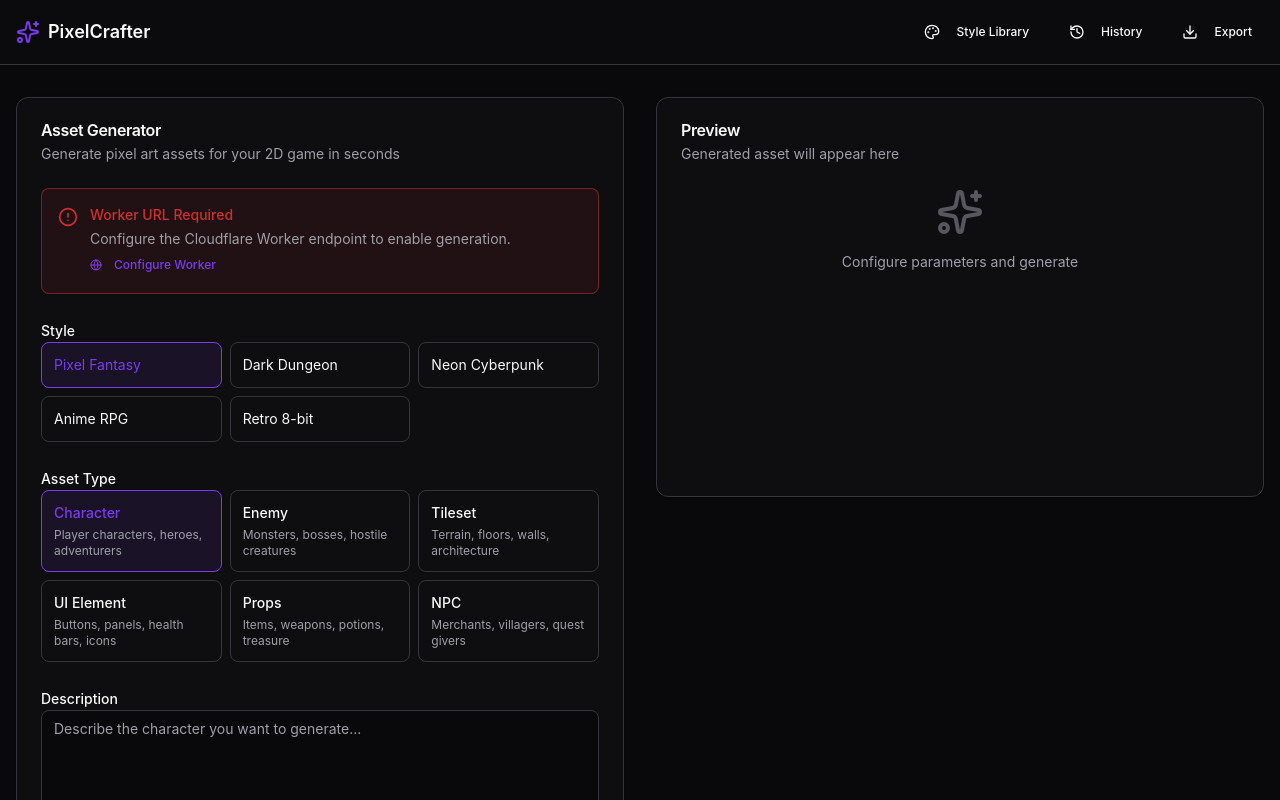
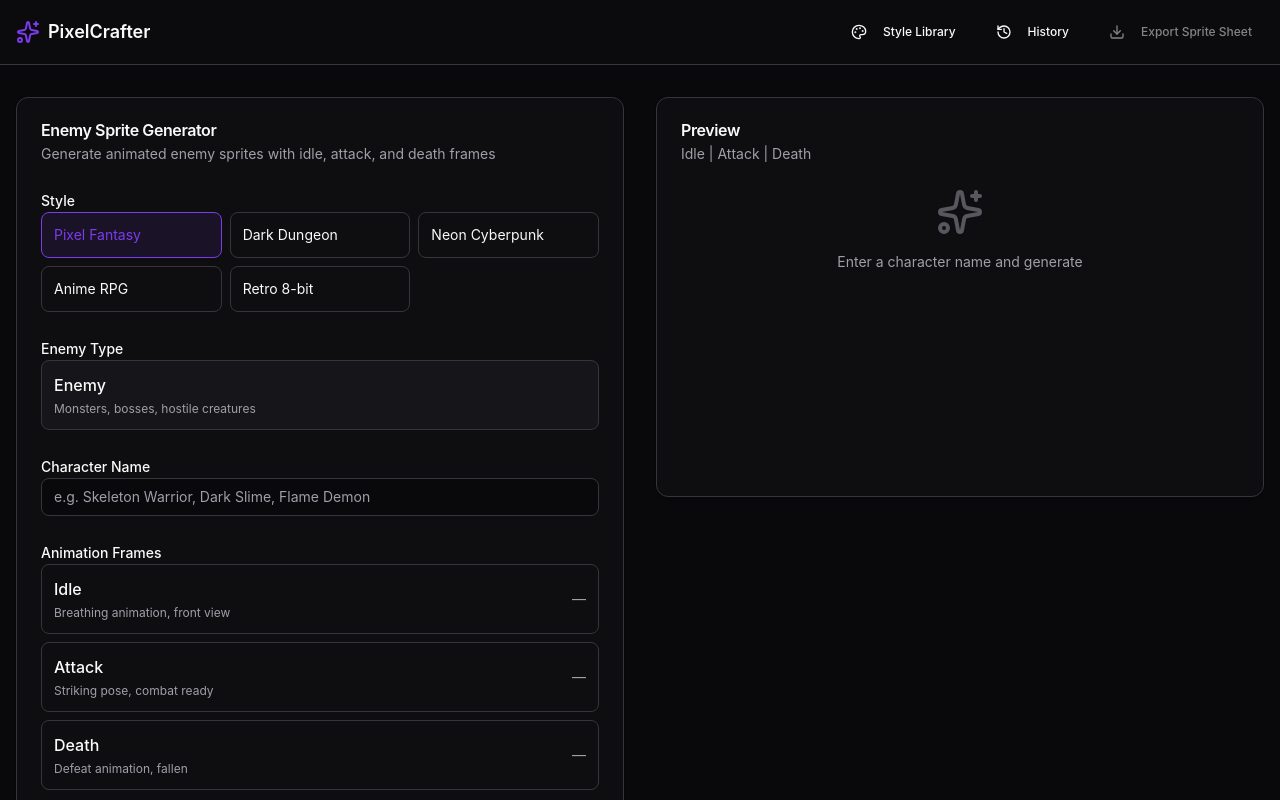
Before and after one commit to mark2574789362-byte/pixel-crafter, a React (Vite) app: page / in a window 1280 px wide. Shown: the top 800 px of the page. Built offline with nearby package versions, Linux system fonts and the light colour scheme.

Commit message:
feat: multi-frame enemy generation with sprite sheet export

```diff
--- a/src/App.tsx
+++ b/src/App.tsx
@@ -1,8 +1,12 @@
 import { useState } from 'react'
-import { Sparkles, Download, History, Palette, AlertCircle, Globe } from 'lucide-react'
+import { Sparkles, Download, History, Palette, AlertCircle, Globe, Layers } from 'lucide-react'
 import { Button } from '@/components/ui/button'
 import { Card, CardContent, CardDescription, CardHeader, CardTitle } from '@/components/ui/card'
-import { type PixelStyle, type AssetType } from '@/types'
+import { type PixelStyle } from '@/types'
+import { createSpriteSheet, downloadSpriteSheet } from '@/lib/spriteSheetExporter'
+
+const WORKER_URL_KEY = 'pixel-crafter-worker-url'
+const WORKER_URL = 'https://pixel-crafter-worker.mark2574789362.workers.dev'
 
 const STYLE_PRESETS: Record<PixelStyle, { name: string }> = {
   'pixel-fantasy': { name: 'Pixel Fantasy' },
@@ -12,57 +16,30 @@ const STYLE_PRESETS: Record<PixelStyle, { name: string }> = {
   'retro-8bit': { name: 'Retro 8-bit' },
 }
 
-const ASSET_TYPES: AssetType[] = ['character', 'enemy', 'tileset', 'ui', 'props', 'npc']
-
-const ASSET_TYPE_LABELS: Record<AssetType, string> = {
-  character: 'Character',
-  enemy: 'Enemy',
-  tileset: 'Tileset',
-  ui: 'UI Element',
-  props: 'Props',
-  npc: 'NPC',
+const FRAME_TYPES = ['idle', 'attack', 'death'] as const
+const FRAME_LABELS: Record<string, string> = {
+  idle: 'Idle',
+  attack: 'Attack',
+  death: 'Death',
 }
-
-const ASSET_TYPE_DESCRIPTIONS: Record<AssetType, string> = {
-  character: 'Player characters, heroes, adventurers',
-  enemy: 'Monsters, bosses, hostile creatures',
-  tileset: 'Terrain, floors, walls, architecture',
-  ui: 'Buttons, panels, health bars, icons',
-  props: 'Items, weapons, potions, treasure',
-  npc: 'Merchants, villagers, quest givers',
+const FRAME_DESCRIPTIONS: Record<string, string> = {
+  idle: 'Breathing animation, front view',
+  attack: 'Striking pose, combat ready',
+  death: 'Defeat animation, fallen',
 }
-
-const STYLE_CONTEXT: Record<PixelStyle, string> = {
-  'pixel-fantasy': 'pixel art, fantasy RPG, vibrant colors, crisp pixels, 16-bit era style',
-  'dark-dungeon': 'pixel art, dark dungeon crawler, moody lighting, stone textures, torchlight glow',
-  'neon-cyberpunk': 'pixel art, neon cyberpunk, glowing lights, dark city, rain reflections, retrofuturistic',
-  'anime-rpg': 'pixel art, anime RPG style, expressive characters, colorful, JRPG aesthetic',
-  'retro-8bit': '8-bit pixel art, NES style, limited color palette, authentic retro gaming',
-}
-
-const ASSET_CONTEXT: Record<AssetType, string> = {
-  character: 'player character, hero, adventurer, standing pose',
-  enemy: 'monster creature, hostile enemy, boss, combat ready',
-  tileset: 'game tile, dungeon floor, stone wall, terrain element',
-  ui: 'game UI element, button, panel, HUD component',
-  props: 'game item, weapon, potion, treasure chest, collectible',
-  npc: 'NPC, villager, merchant, quest giver, friendly character',
-}
-
-const WORKER_URL_KEY = 'pixel-crafter-worker-url'
 
 function App() {
   const [selectedStyle, setSelectedStyle] = useState<PixelStyle>('pixel-fantasy')
-  const [selectedAssetType, setSelectedAssetType] = useState<AssetType>('character')
-  const [prompt, setPrompt] = useState('')
+  const [characterName, setCharacterName] = useState('')
   const [isGenerating, setIsGenerating] = useState(false)
-  const [generatedImage, setGeneratedImage] = useState<string | null>(null)
+  const [currentFrame, setCurrentFrame] = useState<string>('')
+  const [generatedFrames, setGeneratedFrames] = useState<Record<string, string>>({})
   const [error, setError] = useState<string | null>(null)
   const [showWorkerInput, setShowWorkerInput] = useState(false)
-  const [workerUrl, setWorkerUrl] = useState(() => localStorage.getItem(WORKER_URL_KEY) || '')
+  const [workerUrl, setWorkerUrl] = useState(() => localStorage.getItem(WORKER_URL_KEY) || WORKER_URL)
 
   const handleGenerate = async () => {
-    if (!prompt.trim()) return
+    if (!characterName.trim()) return
     if (!workerUrl.trim()) {
       setError('Please configure the Worker URL first')
       setShowWorkerInput(true)
@@ -71,35 +48,41 @@ function App() {
 
     setIsGenerating(true)
     setError(null)
-    setGeneratedImage(null)
+    setGeneratedFrames({})
 
     try {
-      const fullPrompt = `${STYLE_CONTEXT[selectedStyle]}, ${ASSET_CONTEXT[selectedAssetType]}, ${prompt}`
+      const frames: Record<string, string> = {}
+
+      for (const frameType of FRAME_TYPES) {
+        setCurrentFrame(frameType)
 
         const response = await fetch(workerUrl, {
           method: 'POST',
           headers: { 'Content-Type': 'application/json' },
           body: JSON.stringify({
-          prompt: fullPrompt,
-          negative_prompt: 'photorealistic, blurry, low quality, modern, 3D render, watermark, signature, text overlay',
-          width: 1024,
-          height: 1024,
-          guidance_scale: 7.5,
-          num_inference_steps: 30,
+            style: selectedStyle,
+            assetType: 'enemy',
+            characterName: characterName.trim(),
+            frameType,
           }),
         })
 
         const data = await response.json()
 
         if (!response.ok) {
-        throw new Error(data.error || 'Generation failed')
+          throw new Error(data.error || `Generation failed for ${frameType}`)
         }
 
-      setGeneratedImage(data.imageUrl)
+        frames[frameType] = data.imageUrl
+        setGeneratedFrames({ ...frames })
+      }
+
+      setCurrentFrame('')
     } catch (err) {
       setError(err instanceof Error ? err.message : 'Generation failed')
     } finally {
       setIsGenerating(false)
+      setCurrentFrame('')
     }
   }
 
@@ -108,6 +91,20 @@ function App() {
     localStorage.setItem(WORKER_URL_KEY, url)
     setShowWorkerInput(false)
   }
+
+  const handleExportSpriteSheet = async () => {
+    const imageUrls = FRAME_TYPES.map(ft => generatedFrames[ft]).filter(Boolean)
+    if (imageUrls.length === 0) return
+
+    try {
+      const exportData = await createSpriteSheet(imageUrls, characterName)
+      downloadSpriteSheet(exportData)
+    } catch (err) {
+      setError(err instanceof Error ? err.message : 'Export failed')
+    }
+  }
+
+  const hasAllFrames = FRAME_TYPES.every(ft => generatedFrames[ft])
 
   return (
     <div className="min-h-screen bg-background">
@@ -126,9 +123,9 @@ function App() {
               <History className="mr-2 h-4 w-4" />
               History
             </Button>
-            <Button variant="ghost" size="sm">
+            <Button variant="ghost" size="sm" onClick={handleExportSpriteSheet} disabled={!hasAllFrames}>
               <Download className="mr-2 h-4 w-4" />
-              Export
+              Export Sprite Sheet
             </Button>
           </nav>
         </div>
@@ -139,9 +136,9 @@ function App() {
           <div className="space-y-6">
             <Card>
               <CardHeader>
-                <CardTitle>Asset Generator</CardTitle>
+                <CardTitle>Enemy Sprite Generator</CardTitle>
                 <CardDescription>
-                  Generate pixel art assets for your 2D game in seconds
+                  Generate animated enemy sprites with idle, attack, and death frames
                 </CardDescription>
               </CardHeader>
               <CardContent className="space-y-6">
@@ -192,35 +189,58 @@ function App() {
                 </div>
 
                 <div className="space-y-3">
-                  <label className="text-sm font-medium">Asset Type</label>
-                  <div className="grid grid-cols-2 gap-2 sm:grid-cols-3">
-                    {ASSET_TYPES.map(type => (
-                      <button
-                        key={type}
-                        onClick={() => setSelectedAssetType(type)}
-                        className={`rounded-lg border p-3 text-left text-sm transition-colors ${
-                          selectedAssetType === type
-                            ? 'border-primary bg-primary/10 text-primary'
-                            : 'border-border hover:border-primary/50 hover:bg-accent/50'
-                        }`}
-                      >
-                        <div className="font-medium">{ASSET_TYPE_LABELS[type]}</div>
+                  <label className="text-sm font-medium">Enemy Type</label>
+                  <div className="rounded-lg border border-border bg-muted/30 p-3">
+                    <div className="font-medium">Enemy</div>
                     <div className="mt-1 text-xs text-muted-foreground">
-                          {ASSET_TYPE_DESCRIPTIONS[type]}
+                      Monsters, bosses, hostile creatures
                     </div>
-                      </button>
-                    ))}
                   </div>
                 </div>
 
                 <div className="space-y-3">
-                  <label className="text-sm font-medium">Description</label>
-                  <textarea
-                    value={prompt}
-                    onChange={e => setPrompt(e.target.value)}
-                    placeholder={`Describe the ${ASSET_TYPE_LABELS[selectedAssetType].toLowerCase()} you want to generate...`}
-                    className="min-h-[120px] w-full rounded-lg border border-input bg-background px-3 py-2 text-sm placeholder:text-muted-foreground focus:outline-none focus:ring-2 focus:ring-ring"
+                  <label className="text-sm font-medium">Character Name</label>
+                  <input
+                    type="text"
+                    value={characterName}
+                    onChange={e => setCharacterName(e.target.value)}
+                    placeholder="e.g. Skeleton Warrior, Dark Slime, Flame Demon"
+                    className="w-full rounded-lg border border-input bg-background px-3 py-2 text-sm placeholder:text-muted-foreground focus:outline-none focus:ring-2 focus:ring-ring"
                   />
+                </div>
+
+                <div className="space-y-3">
+                  <label className="text-sm font-medium">Animation Frames</label>
+                  <div className="space-y-2">
+                    {FRAME_TYPES.map(ft => (
+                      <div
+                        key={ft}
+                        className={`flex items-center justify-between rounded-lg border p-3 transition-colors ${
+                          currentFrame === ft
+                            ? 'border-primary bg-primary/10'
+                            : generatedFrames[ft]
+                            ? 'border-green-500/50 bg-green-500/10'
+                            : 'border-border'
+                        }`}
+                      >
+                        <div>
+                          <div className="font-medium">{FRAME_LABELS[ft]}</div>
+                          <div className="mt-1 text-xs text-muted-foreground">
+                            {FRAME_DESCRIPTIONS[ft]}
+                          </div>
+                        </div>
+                        <div className="text-sm">
+                          {currentFrame === ft ? (
+                            <span className="animate-spin">⟳</span>
+                          ) : generatedFrames[ft] ? (
+                            <span className="text-green-500">✓</span>
+                          ) : (
+                            <span className="text-muted-foreground">—</span>
+                          )}
+                        </div>
+                      </div>
+                    ))}
+                  </div>
                 </div>
 
                 {error && (
@@ -233,17 +253,17 @@ function App() {
                   className="w-full"
                   size="lg"
                   onClick={handleGenerate}
-                  disabled={isGenerating || !prompt.trim() || !workerUrl.trim()}
+                  disabled={isGenerating || !characterName.trim() || !workerUrl.trim()}
                 >
                   {isGenerating ? (
                     <>
                       <span className="mr-2 animate-spin">⟳</span>
-                      Generating...
+                      Generating {currentFrame ? `${FRAME_LABELS[currentFrame]}` : ''} frame...
                     </>
                   ) : (
                     <>
                       <Sparkles className="mr-2 h-4 w-4" />
-                      Generate Asset
+                      Generate All Frames
                     </>
                   )}
                 </Button>
@@ -255,20 +275,37 @@ function App() {
             <Card className="min-h-[400px]">
               <CardHeader>
                 <CardTitle>Preview</CardTitle>
-                <CardDescription>Generated asset will appear here</CardDescription>
+                <CardDescription>Idle | Attack | Death</CardDescription>
               </CardHeader>
-              <CardContent className="flex items-center justify-center">
-                {generatedImage ? (
-                  <div className="relative w-full">
+              <CardContent>
+                {hasAllFrames ? (
+                  <div className="space-y-4">
+                    <div className="flex gap-2">
+                      {FRAME_TYPES.map(ft => (
+                        <div key={ft} className="flex-1 text-center">
+                          <div className="text-xs font-medium text-muted-foreground mb-2">
+                            {FRAME_LABELS[ft]}
+                          </div>
                           <img
-                      src={generatedImage}
-                      alt="Generated asset"
+                            src={generatedFrames[ft]}
+                            alt={`${ft} frame`}
                             className="w-full rounded-lg border border-border"
                           />
-                    <div className="mt-4 flex gap-2">
+                        </div>
+                      ))}
+                    </div>
+                    <div className="flex gap-2">
+                      <Button
+                        onClick={handleExportSpriteSheet}
+                        className="flex-1"
+                        size="sm"
+                      >
+                        <Layers className="mr-2 h-4 w-4" />
+                        Export Sprite Sheet
+                      </Button>
                       <a
-                        href={generatedImage}
-                        download="pixel-crafter-asset.png"
+                        href={generatedFrames.idle}
+                        download={`${characterName.toLowerCase().replace(/\s+/g, '-')}-idle.png`}
                         target="_blank"
                         rel="noopener noreferrer"
                         className="inline-flex items-center justify-center gap-2 whitespace-nowrap rounded-md text-sm font-medium transition-colors border border-input bg-background shadow-sm hover:bg-accent hover:text-accent-foreground h-8 px-3 text-xs"
@@ -278,16 +315,25 @@ function App() {
                       </a>
                     </div>
                   </div>
+                ) : isGenerating ? (
+                  <div className="flex flex-col items-center justify-center text-muted-foreground">
+                    <Sparkles className="mb-4 h-12 w-12 opacity-50 animate-pulse" />
+                    <p className="text-sm">
+                      {currentFrame
+                        ? `Generating ${FRAME_LABELS[currentFrame]} frame...`
+                        : 'Preparing...'}
+                    </p>
+                  </div>
                 ) : (
                   <div className="flex flex-col items-center justify-center text-muted-foreground">
                     <Sparkles className="mb-4 h-12 w-12 opacity-50" />
-                    <p className="text-sm">Configure parameters and generate</p>
+                    <p className="text-sm">Enter a character name and generate</p>
                   </div>
                 )}
               </CardContent>
             </Card>
 
-            {generatedImage && (
+            {hasAllFrames && (
               <Card>
                 <CardHeader className="pb-2">
                   <CardTitle className="text-base">Generation Parameters</CardTitle>
@@ -300,15 +346,15 @@ function App() {
                     </div>
                     <div>
                       <span className="text-muted-foreground">Type:</span>
-                      <span className="ml-2 font-medium">{ASSET_TYPE_LABELS[selectedAssetType]}</span>
+                      <span className="ml-2 font-medium">Enemy</span>
+                    </div>
+                    <div>
+                      <span className="text-muted-foreground">Frames:</span>
+                      <span className="ml-2 font-medium">3 (Idle/Attack/Death)</span>
                     </div>
                     <div>
                       <span className="text-muted-foreground">Size:</span>
-                      <span className="ml-2 font-medium">1024×1024</span>
-                    </div>
-                    <div>
-                      <span className="text-muted-foreground">Model:</span>
-                      <span className="ml-2 font-medium">SDXL</span>
+                      <span className="ml-2 font-medium">128×128</span>
                     </div>
                   </div>
                 </CardContent>
--- /dev/null
+++ b/src/lib/promptBuilder.ts
@@ -0,0 +1,108 @@
+import type { PixelStyle, AssetType } from '@/types'
+
+export interface PromptParams {
+  style: PixelStyle
+  assetType: AssetType
+  characterName: string
+  frameType: 'idle' | 'attack' | 'death'
+}
+
+export interface StylePalette {
+  name: string
+  colors: string[]
+  description: string
+}
+
+export const STYLE_PALETTES: Record<PixelStyle, StylePalette> = {
+  'pixel-fantasy': {
+    name: 'Pixel Fantasy',
+    colors: ['#4a90d9', '#2d5a87', '#f4d03f', '#e74c3c', '#27ae60', '#9b59b6'],
+    description: 'Vibrant fantasy RPG palette, saturated blues and golds',
+  },
+  'dark-dungeon': {
+    name: 'Dark Dungeon',
+    colors: ['#1a1a2e', '#16213e', '#0f3460', '#e94560', '#533483', '#94a3b8'],
+    description: 'Dark moody dungeon crawler, deep purples and reds',
+  },
+  'neon-cyberpunk': {
+    name: 'Neon Cyberpunk',
+    colors: ['#00ffff', '#ff00ff', '#00ff00', '#ff6600', '#0000ff', '#ffff00'],
+    description: 'Neon cyberpunk, bright cyan and magenta glow',
+  },
+  'anime-rpg': {
+    name: 'Anime RPG',
+    colors: ['#ff6b9d', '#c059cb', '#4ecdc4', '#ffe66d', '#6c5ce7', '#fd79a8'],
+    description: 'Anime JRPG style, pastel pinks and teals',
+  },
+  'retro-8bit': {
+    name: 'Retro 8-bit',
+    colors: ['#000000', '#ffffff', '#ff0000', '#00ff00', '#0000ff', '#ffff00'],
+    description: 'NES authentic limited palette, 6 colors only',
+  },
+}
+
+export const ASSET_CONTEXTS: Record<AssetType, { prefix: string; frames: string[] }> = {
+  enemy: {
+    prefix: 'enemy monster creature, hostile, roguelike game asset',
+    frames: ['idle breathing animation front view', 'attack striking pose combat ready', 'death defeat animation fallen'],
+  },
+  character: {
+    prefix: 'player character hero adventurer',
+    frames: ['idle standing pose front view', 'attack pose weapon ready', 'death fallen defeated'],
+  },
+  npc: {
+    prefix: 'NPC villager friendly character game asset',
+    frames: ['idle standing', 'talk gesture dialogue', 'walk animation'],
+  },
+  tileset: {
+    prefix: 'game tile dungeon terrain pixel art',
+    frames: ['floor walkable tile', 'wall solid tile', 'object decoration tile'],
+  },
+  ui: {
+    prefix: 'game UI element button panel HUD',
+    frames: ['normal state', 'highlighted state', 'disabled state'],
+  },
+  props: {
+    prefix: 'game item prop collectible treasure',
+    frames: ['idle item', 'sparkle highlight', 'collection animation'],
+  },
+}
+
+export function buildGenerationRequest(params: PromptParams): {
+  prompt: string
+  negative_prompt: string
+  style: PixelStyle
+  assetType: AssetType
+  characterName: string
+  frameType: string
+} {
+  const palette = STYLE_PALETTES[params.style]
+  const context = ASSET_CONTEXTS[params.assetType]
+  const frameDesc = context.frames[params.frameType === 'idle' ? 0 : params.frameType === 'attack' ? 1 : 2]
+
+  const paletteConstraint = `color palette locked: ${palette.colors.join(', ')}`
+  const styleTags = getStyleTags(params.style)
+
+  const fullPrompt = `${context.prefix}, ${params.characterName}, ${frameDesc}, ${styleTags}, ${paletteConstraint}, pixel art, transparent background, game asset, crisp pixels, no anti-aliasing`
+  const negativePrompt = `photorealistic, blurry, low quality, modern UI elements, watermark, signature, text overlay, dithering artifacts, ${palette.colors.map(c => `not ${c}`).join(', ')}`
+
+  return {
+    prompt: fullPrompt,
+    negative_prompt: negativePrompt,
+    style: params.style,
+    assetType: params.assetType,
+    characterName: params.characterName,
+    frameType: params.frameType,
+  }
+}
+
+function getStyleTags(style: PixelStyle): string {
+  const tags: Record<PixelStyle, string> = {
+    'pixel-fantasy': 'fantasy RPG vibrant colors 16-bit era classic JRPG',
+    'dark-dungeon': 'dark dungeon moody lighting torchlight stone textures',
+    'neon-cyberpunk': 'neon cyberpunk glowing lights dark city rain reflections retrofuturistic',
+    'anime-rpg': 'anime RPG style expressive characters colorful JRPG aesthetic',
+    'retro-8bit': '8-bit NES style limited color palette authentic retro gaming',
+  }
+  return tags[style]
+}
--- /dev/null
+++ b/src/lib/spriteSheetExporter.ts
@@ -0,0 +1,76 @@
+export interface SpriteSheetExport {
+  imageDataUrl: string
+  metadata: {
+    characterName: string
+    frameCount: number
+    frameWidth: number
+    frameHeight: number
+    totalWidth: number
+    totalHeight: number
+    frames: { name: string; x: number; y: number; width: number; height: number }[]
+  }
+}
+
+export function createSpriteSheet(imageUrls: string[], characterName: string): Promise<SpriteSheetExport> {
+  return new Promise((resolve, reject) => {
+    const FRAME_WIDTH = 128
+    const FRAME_HEIGHT = 128
+    const frames = imageUrls.length
+
+    const canvas = document.createElement('canvas')
+    canvas.width = FRAME_WIDTH * frames
+    canvas.height = FRAME_HEIGHT
+    const ctx = canvas.getContext('2d')!
+
+    let loaded = 0
+
+    imageUrls.forEach((url, index) => {
+      const img = new Image()
+      img.crossOrigin = 'anonymous'
+      img.onload = () => {
+        ctx.drawImage(img, index * FRAME_WIDTH, 0, FRAME_WIDTH, FRAME_HEIGHT)
+        loaded++
+        if (loaded === frames) {
+          const imageDataUrl = canvas.toDataURL('image/png')
+          resolve({
+            imageDataUrl,
+            metadata: {
+              characterName,
+              frameCount: frames,
+              frameWidth: FRAME_WIDTH,
+              frameHeight: FRAME_HEIGHT,
+              totalWidth: canvas.width,
+              totalHeight: canvas.height,
+              frames: ['idle', 'attack', 'death'].map((name, i) => ({
+                name,
+                x: i * FRAME_WIDTH,
+                y: 0,
+                width: FRAME_WIDTH,
+                height: FRAME_HEIGHT,
+              })),
+            },
+          })
+        }
+      }
+      img.onerror = () => {
+        reject(new Error(`Failed to load image ${index}`))
+      }
+      img.src = url
+    })
+  })
+}
+
+export function downloadSpriteSheet(exportData: SpriteSheetExport) {
+  // Download PNG
+  const link = document.createElement('a')
+  link.download = `${exportData.metadata.characterName.toLowerCase().replace(/\s+/g, '-')}-spritesheet.png`
+  link.href = exportData.imageDataUrl
+  link.click()
+
+  // Download metadata JSON
+  const jsonBlob = new Blob([JSON.stringify(exportData.metadata, null, 2)], { type: 'application/json' })
+  const jsonLink = document.createElement('a')
+  jsonLink.download = `${exportData.metadata.characterName.toLowerCase().replace(/\s+/g, '-')}-spritesheet.json`
+  jsonLink.href = URL.createObjectURL(jsonBlob)
+  jsonLink.click()
+}
--- a/src/worker/index.ts
+++ b/src/worker/index.ts
@@ -166,7 +166,7 @@ export default {
       })
     }
 
-    const { style, assetType, characterName, frameType, width = 1024, height = 1024, guidance_scale = 7.5, num_inference_steps = 30, seed } = body
+    const { style, assetType, characterName, frameType: _frameType, width = 1024, height = 1024, guidance_scale = 7.5, num_inference_steps = 30, seed } = body
 
     if (!style || !assetType || !characterName) {
       return new Response(JSON.stringify({ error: 'style, assetType, and characterName are required' }), {
```
Lines whose indentation alone changed are shown as unchanged.
